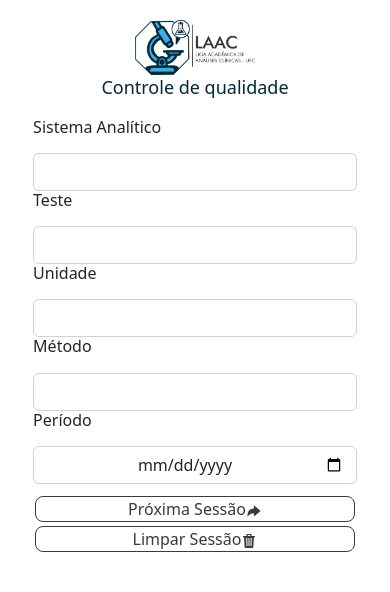
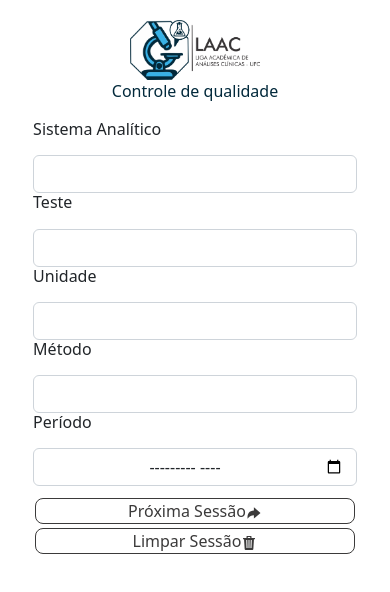
Before and after one commit to adrianomonteiroweb/westgard-system, a React (Create React App) app: page / in a window 390 px wide. Shown: the top 592 px of the page. Built offline with nearby package versions, Linux system fonts and the light colour scheme.

Commit message:
fix: input date settings for month and year

```diff
--- a/src/App.css
+++ b/src/App.css
@@ -60,11 +60,11 @@
   }
 
   .App img {
-    width: 120px;
+    width: 130px;
   }
 
   .title-div h2 {
-    font-size: 18px;
+    font-size: 16px;
   }
 }
 
--- a/src/pages/AnaliticSystemPage/AnaliticSystemPage.js
+++ b/src/pages/AnaliticSystemPage/AnaliticSystemPage.js
@@ -29,7 +29,7 @@ function AnaliticSystemPage() {
       {/* method input */}
       <InputComponent input={["text", "method", stage1.method, "Método", setStage1Func, "method"]} />
       {/* period input */}
-      <InputComponent input={["date", "period", stage1.period, "Período", setStage1Func, "period"]} />
+      <InputComponent input={["month", "period", stage1.period, "Período", setStage1Func, "period"]} />
       {/* link */}
       <LinkComponent link={[IoArrowRedoSharp, "/batch-record", "next-button", "next-session", "Próxima Sessão", () => stage1Persist()]} />
       <LinkComponent link={[IoTrashSharp, "", "clear-button", "clear-session", "Limpar Sessão", () =>
```
